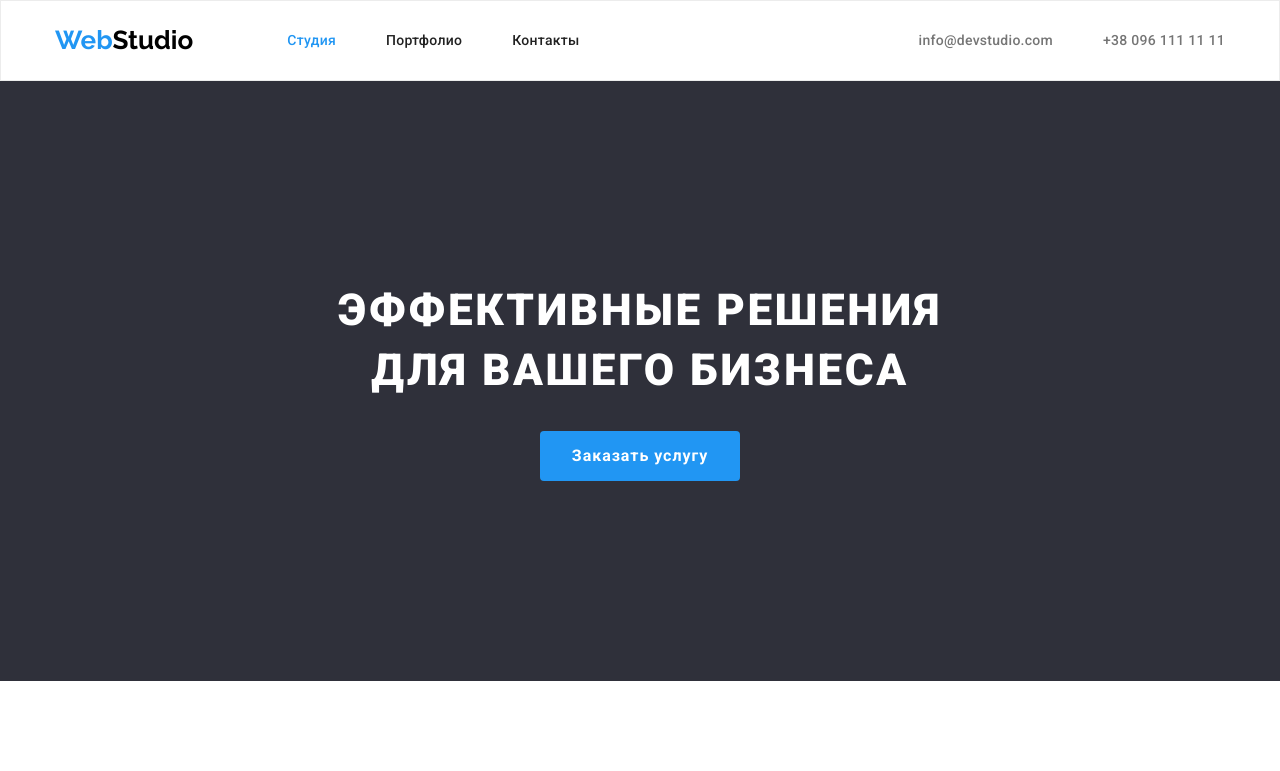
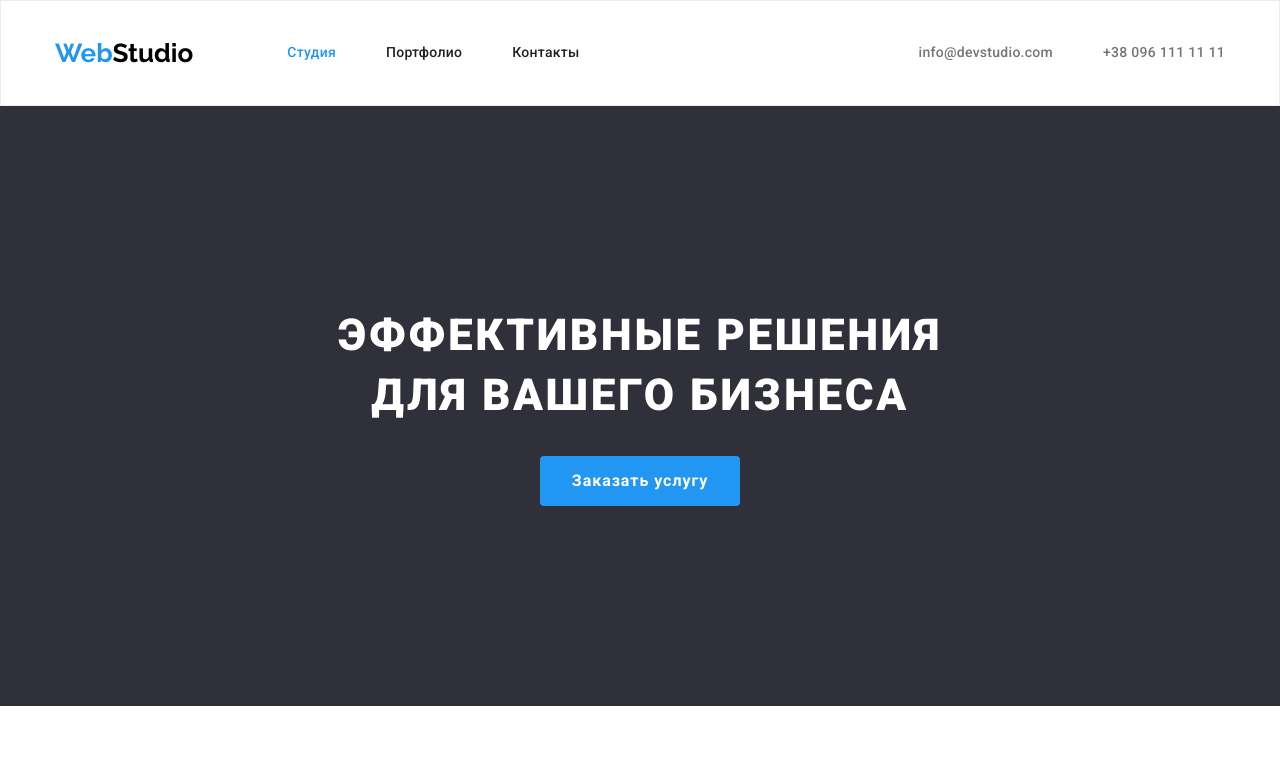
Before and after one commit to abeskhlibnova/goit-markup-hw-03, a plain HTML site: page index.html in a window 1280 px wide. Shown: the top 771 px of the page. Drawn offline with nearby package versions, Linux system fonts and the light colour scheme.

Commit message:
hw-03 ver. 1.1

```diff
--- a/css/styles.css
+++ b/css/styles.css
@@ -97,6 +97,9 @@ img {
     margin-right: 50px;
 }
 .nav-list-link {
+    display: block;
+    padding-top: 20px;
+    padding-bottom: 20px;
     font-weight: 500;
     font-size: 14px;
     line-height: 1.14;
@@ -119,6 +122,9 @@ img {
     margin-right: 50px;
 }
 .contacts-list-link {
+    display: block;
+    padding-top: 20px;
+    padding-bottom: 20px;
     font-weight: 500;
     font-size: 14px;
     line-height: 1.14;
```
